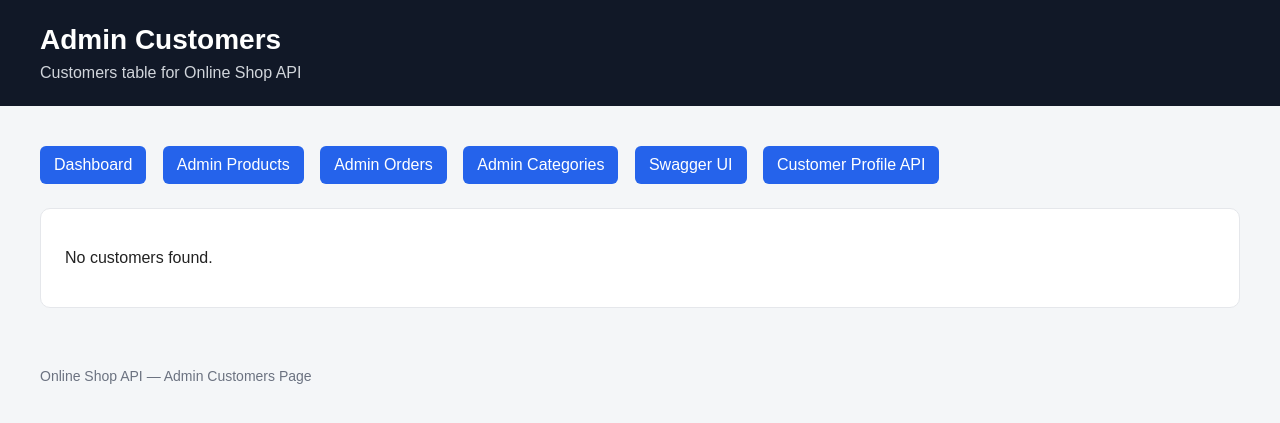
After one commit to Pavlo-Stelmakh/online_shop, a FastAPI app: page /admin/customers in a window 1280 px wide. The commit adds this page. Shown: the top 423 px of the page. Run offline with FastAPI, Linux system fonts and the light colour scheme.

Commit message:
Add admin customers page

```diff
--- /dev/null
+++ b/templates/admin_customers.html
@@ -0,0 +1,148 @@
+<!DOCTYPE html>
+<html lang="en">
+<head>
+    <meta charset="UTF-8">
+    <title>Admin Customers</title>
+    <style>
+        body {
+            font-family: Arial, sans-serif;
+            background: #f4f6f8;
+            margin: 0;
+            color: #222;
+        }
+
+        header {
+            background: #111827;
+            color: white;
+            padding: 24px 40px;
+        }
+
+        header h1 {
+            margin: 0;
+            font-size: 28px;
+        }
+
+        header p {
+            margin: 8px 0 0;
+            color: #d1d5db;
+        }
+
+        main {
+            padding: 40px;
+        }
+
+        .nav {
+            margin-bottom: 24px;
+        }
+
+        .nav a {
+            display: inline-block;
+            margin-right: 12px;
+            padding: 10px 14px;
+            background: #2563eb;
+            color: white;
+            text-decoration: none;
+            border-radius: 6px;
+        }
+
+        .nav a:hover {
+            background: #1d4ed8;
+        }
+
+        .table-wrapper {
+            background: white;
+            border: 1px solid #e5e7eb;
+            border-radius: 10px;
+            overflow-x: auto;
+        }
+
+        table {
+            width: 100%;
+            border-collapse: collapse;
+            min-width: 800px;
+        }
+
+        th, td {
+            padding: 14px 16px;
+            border-bottom: 1px solid #e5e7eb;
+            text-align: left;
+        }
+
+        th {
+            background: #f9fafb;
+            color: #374151;
+            font-size: 13px;
+            text-transform: uppercase;
+        }
+
+        tr:hover {
+            background: #f9fafb;
+        }
+
+        .empty {
+            background: white;
+            border: 1px solid #e5e7eb;
+            border-radius: 10px;
+            padding: 24px;
+        }
+
+        footer {
+            padding: 20px 40px;
+            color: #6b7280;
+            font-size: 14px;
+        }
+    </style>
+</head>
+<body>
+    <header>
+        <h1>Admin Customers</h1>
+        <p>Customers table for Online Shop API</p>
+    </header>
+
+    <main>
+        <section class="nav">
+            <a href="/admin">Dashboard</a>
+            <a href="/admin/products">Admin Products</a>
+            <a href="/admin/orders">Admin Orders</a>
+            <a href="/admin/categories">Admin Categories</a>
+            <a href="/docs">Swagger UI</a>
+            <a href="/customers/me">Customer Profile API</a>
+        </section>
+
+        {% if customers %}
+            <section class="table-wrapper">
+                <table>
+                    <thead>
+                        <tr>
+                            <th>ID</th>
+                            <th>User ID</th>
+                            <th>Name</th>
+                            <th>Email</th>
+                            <th>Phone</th>
+                        </tr>
+                    </thead>
+                    <tbody>
+                        {% for customer in customers %}
+                            <tr>
+                                <td>{{ customer.id }}</td>
+                                <td>{{ customer.user_id }}</td>
+                                <td>{{ customer.name }}</td>
+                                <td>{{ customer.email }}</td>
+                                <td>{{ customer.phone }}</td>
+                            </tr>
+                        {% endfor %}
+                    </tbody>
+                </table>
+            </section>
+        {% else %}
+            <section class="empty">
+                <p>No customers found.</p>
+            </section>
+        {% endif %}
+    </main>
+
+    <footer>
+        Online Shop API — Admin Customers Page
+    </footer>
+</body>
+</html>
--- a/templates/admin_dashboard.html
+++ b/templates/admin_dashboard.html
@@ -159,6 +159,7 @@
             <a href="/admin/products">Admin Products</a>
             <a href="/admin/orders">Admin Orders</a>
             <a href="/admin/categories">Admin Categories</a>
+            <a href="/admin/customers">Admin Customers</a>
             <a href="/health">Health Check</a>
             <a href="/products/catalog">Product Catalog API</a>
             <a href="/products/low-stock">Low Stock API</a>
```
Also changed, not shown: routes/admin.py (+16 -0 lines), tests/test_main.py (+29 -0 lines).
